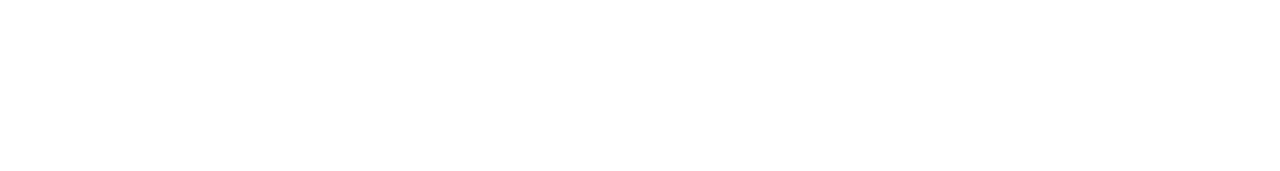
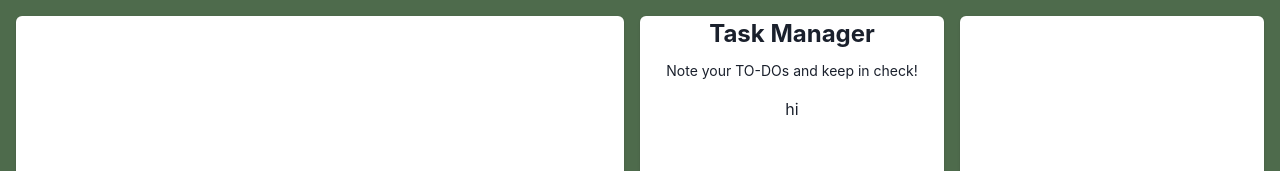
Before and after one commit to vechain/x-app-template, a React (Vite) app in the folder apps/frontend/: page /milestones in a window 1280 px wide. Before the commit this address had no page. Shown: the top 171 px of the page. Built offline with nearby package versions, Linux system fonts and the light colour scheme; what @vechain/dapp-kit-react would draw is missing.

Commit message:
milestones

```diff
--- a/apps/frontend/src/App.tsx
+++ b/apps/frontend/src/App.tsx
@@ -9,9 +9,10 @@
 import Settings from "./routes/settings";
 import Login from "./routes/login";
 import Form from "./routes/form";
+import Milestones from "./routes/milestones";
 
 function App() {
-  const path = location.pathname;
+  // const path = location.pathname;
 
   return (
     <BrowserRouter>
@@ -34,6 +35,7 @@
                 <Route path="/protected" element={<Protected />} />
                 <Route path="/settings" element={<Settings />} />
                 <Route path="/login" element={<Login />} />
+                <Route path="/milestones" element={<Milestones />} />
               </Routes>
             </div>
 
--- /dev/null
+++ b/apps/frontend/src/routes/milestones.tsx
@@ -0,0 +1,40 @@
+import { Grid, GridItem, Box, Text, Card } from "@chakra-ui/react";
+
+export default function Milestones() {
+  return (
+    <Box p={4} zIndex={1000} bg="#4e6b4c" minHeight="100vh">
+      {/* `toast` prop is not needed unless custom configuration is passed */}
+      <Grid
+        templateColumns={{ base: "1fr", md: "2fr 1fr 1fr" }}
+        gap={4}
+        minHeight="96vh"
+      >
+        {/* Left side of the page */}
+        <Card>
+          <Box className="left-section">
+            {/* Form component */}
+            <Box className="task-form" mb={4}>
+              {/* <Form type="task" fetchData={fetchTasks} /> */}
+            </Box>
+          </Box>
+        </Card>
+
+        {/* Center column */}
+        <Card>
+          <Box textAlign="center">
+            <Text fontSize="2xl" fontWeight="bold" mb={2}>
+              Task Manager
+            </Text>
+            <Text fontSize="sm">Note your TO-DOs and keep in check!</Text>
+            <Box mt={4}>{/* Badges */}hi</Box>
+          </Box>
+        </Card>
+
+        {/* Right column */}
+        <Card>
+          {/* Add any additional content for the right column here */}
+        </Card>
+      </Grid>
+    </Box>
+  );
+}
```
